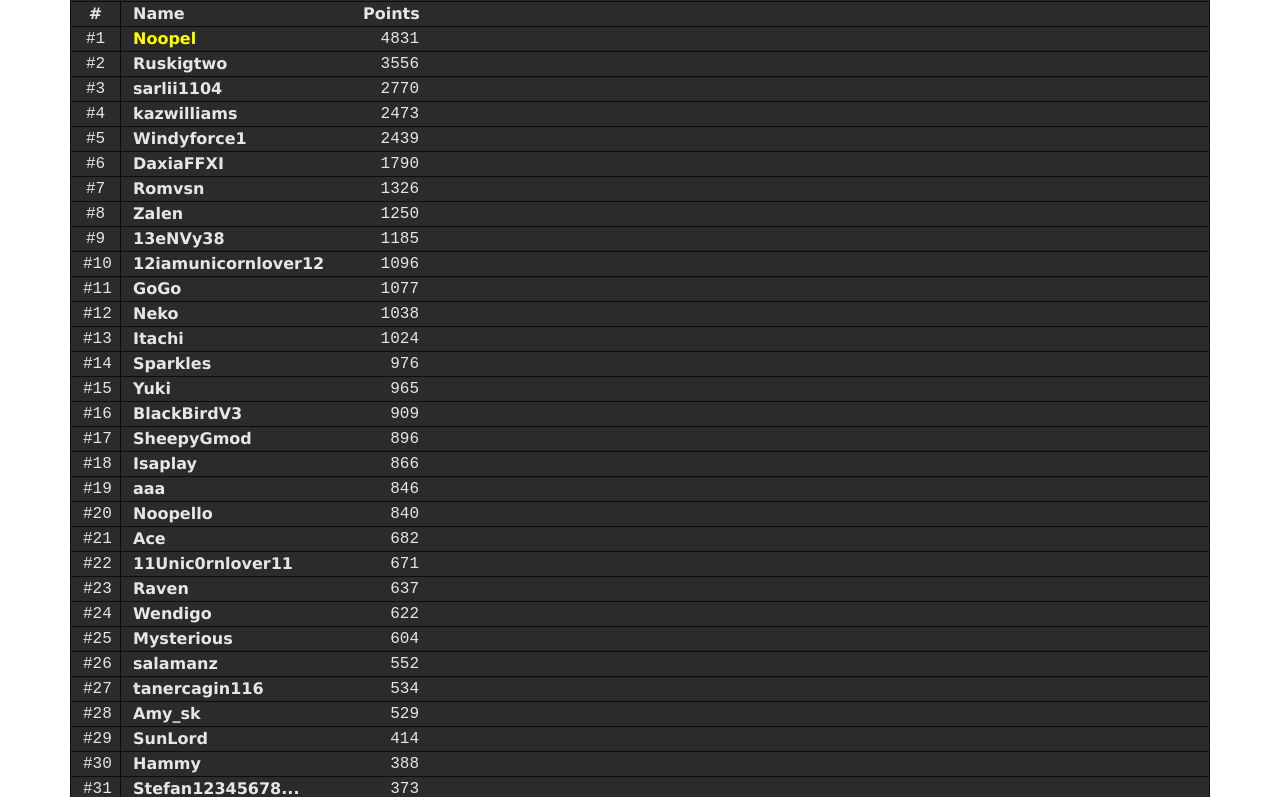
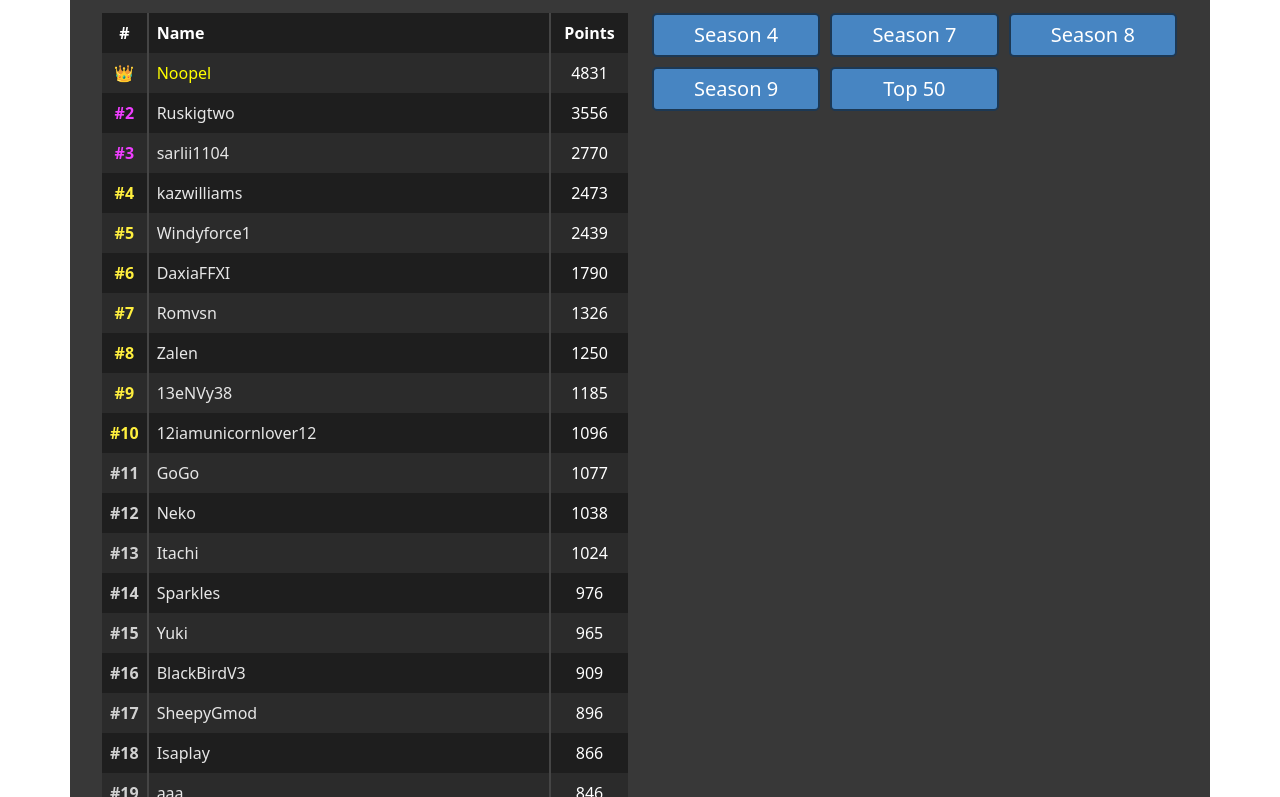
Before and after one commit to Noopel/Venti-Guild-Project, a website built with Vite: page index.html in a window 1280 px wide. Shown: the part 119-916 px from the top of the page. Built offline with nearby package versions, Linux system fonts and the light colour scheme.

Commit message:
Top 50 list

```diff
--- a/index.html
+++ b/index.html
@@ -4,10 +4,35 @@
     <meta charset="UTF-8" />
     <meta name="viewport" content="width=device-width, initial-scale=1.0" />
     <link rel="stylesheet" href="node_modules/bootstrap/dist/css/bootstrap.css">
-    <title>Vite + TS</title>
+    <title>Test</title>
   </head>
   <body>
-    <div id="app"></div>
+    <header></header>
+    <main class="container">
+      <article class="row justify-content-center" id="leaderboardContainer">
+        <section class="col-12 text-center pb-3 text-white">
+          <h2 id="seasonCaption">Currently showing for </h2>
+        </section>
+        <section class="col-6">
+          <table class="table">
+            <thead>
+              <tr>
+                <th class="text-center">#</th>
+                <th>Name</th>
+                <th class="text-center">Points</th>
+              </tr>
+            </thead>
+            <tbody id="playerList">
+
+            </tbody>
+          </table>
+        </section>
+        <section class="col-6" id="seasonList">
+
+        </section>
+      </article>
+    </main>
+    <footer></footer>
     <script type="module" src="/src/main.ts"></script>
   </body>
 </html>
--- a/package.json
+++ b/package.json
@@ -14,6 +14,7 @@
     "vite": "^5.2.0"
   },
   "dependencies": {
-    "bootstrap": "^5.3.3"
+    "bootstrap": "^5.3.3",
+    "gsap": "^3.12.5"
   }
 }
--- a/src/classes/Leaderboard.ts
+++ b/src/classes/Leaderboard.ts
@@ -1,64 +1,38 @@
+import gsap from "gsap";
 import createElement from "../functions/createElement";
 
 class Leaderboard {
   currentSeason: string = "season4";
   playerElements: HTMLElement[] = [];
-  seasonData: seasonData;
+  seasonData: SeasonalData;
+  totalMemberList: { [key: string]: SeasonalPlayerData } = {};
+  top50List: SeasonalPlayerData[] = [];
   static RoleColors = [
-    "rgb(230, 230, 230)",
-    "rgb(0, 0, 255)",
-    "rgb(255, 0, 255)",
-    "rgb(255, 255, 0)",
+    "rgba(230, 230, 230, 1)",
+    "rgba(0, 0, 255, 1)",
+    "rgba(255, 0, 255, 1)",
+    "rgba(255, 255, 0, 1)",
   ];
 
-  constructor(guildData: seasonData) {
+  constructor(guildData: SeasonalData) {
     this.seasonData = guildData;
     let seasonListElem = document.querySelector("#seasonList");
     let playerListElem = document.querySelector("#playerList");
 
-    createElement(
-      {
-        type: "article",
-        id: `playerInit`,
-        class: ["playerRow", "row"],
-        children: [
-          {
-            type: "section",
-            id: "playerRank",
-            class: ["col-auto"],
-            innerText: "#",
-          },
-          {
-            type: "section",
-            id: "playerName",
-            class: ["col-auto"],
-            innerText: "Name",
-          },
-          {
-            type: "section",
-            id: "playerPoints",
-            class: ["playerPoints", "col-auto"],
-            innerText: "Points",
-          },
-        ],
-      },
-      playerListElem
-    ) as HTMLElement;
-
     for (let index = 0; index < 50; index++) {
       let elem = createElement(
         {
-          type: "article",
+          type: "tr",
           id: `playerRow_${index}`,
-          class: ["playerRow", "row"],
+          class: ["playerRow"],
           children: [
             {
-              type: "section",
-              class: ["playerRank", "col-auto"],
-              innerText: `#${index + 1}`,
+              type: "td",
+              class: ["playerRank"],
+              innerText: index == 0 ? "👑" : `#${index + 1}`,
             },
-            { type: "section", class: ["playerName", "col-auto"] },
-            { type: "section", class: ["playerPoints", "col-auto"] },
+            { type: "td", class: ["playerName"] },
+            { type: "td", class: ["playerPoints"] },
           ],
         },
         playerListElem
@@ -66,16 +40,54 @@ class Leaderboard {
       this.playerElements.push(elem);
     }
 
-    for (const [season] of Object.entries(guildData)) {
+    let entries = Object.entries(guildData);
+    let entriesLenght = entries.length;
+    let currentIndex = 0;
+
+    for (const [season, data] of entries) {
       if (!this.currentSeason) {
         this.currentSeason = season;
       }
       let seasonBtn = createElement(
-        { type: "button", id: season, class: ["seasonBtn"], innerText: season },
+        {
+          type: "button",
+          id: season,
+          class: ["seasonBtn"],
+          innerText: "Season " + season.charAt(season.length - 1),
+        },
         seasonListElem
       ) as HTMLButtonElement;
       seasonBtn.addEventListener("click", () => this.changeSeason(season));
+
+      data.forEach((memberData) => {
+        if (!this.totalMemberList.hasOwnProperty(memberData.name)) {
+          this.totalMemberList[memberData.name] = { ...memberData };
+        } else {
+          this.totalMemberList[memberData.name].points += memberData.points;
+          if (entriesLenght - 1 == currentIndex) {
+            this.totalMemberList[memberData.name].role = memberData.role;
+          }
+        }
+      });
+      currentIndex++;
     }
+
+    let seasonBtn = createElement(
+      {
+        type: "button",
+        id: "seasonAll",
+        class: ["seasonBtn"],
+        innerText: "Top 50",
+      },
+      seasonListElem
+    ) as HTMLButtonElement;
+    seasonBtn.addEventListener("click", () => this.changeSeason("Top 50"));
+
+    for (const [key, value] of Object.entries(this.totalMemberList)) {
+      this.top50List.push(value);
+      this.top50List.sort((a, b) => b.points - a.points);
+    }
+    console.log(this.top50List);
 
     this.updateLeaderboard();
   }
@@ -83,6 +95,16 @@ class Leaderboard {
   updateLeaderboard() {
     if (!this.currentSeason) {
       throw Error("SEASON IS NOT SET!!!");
+    }
+
+    let seasonCaption = document.querySelector("#seasonCaption");
+    if (seasonCaption && this.currentSeason != "Top 50") {
+      seasonCaption.innerHTML =
+        "Currently showing for " +
+        "Season " +
+        this.currentSeason.charAt(this.currentSeason.length - 1);
+    } else if (seasonCaption) {
+      seasonCaption.innerHTML = "Currently showing for Top 50";
     }
 
     this.playerElements.forEach((element, index) => {
@@ -100,13 +122,29 @@ class Leaderboard {
         throw Error("ELEMENT IS MISSING");
       }
 
-      let playerData = this.seasonData[this.currentSeason][index];
+      let playerData =
+        this.currentSeason === "Top 50"
+          ? this.top50List[index]
+          : this.seasonData[this.currentSeason][index];
 
       if (playerData) {
         playerNameElem.innerHTML = playerData.name;
+        gsap.fromTo(
+          playerPointsElem,
+          { color: "rgba(255,255,255,0)" },
+          { color: "rgba(255,255,255,1)" }
+        );
         playerPointsElem.innerHTML = String(playerData.points);
-        playerNameElem.style.color =
-          Leaderboard.RoleColors[playerData.role] || Leaderboard.RoleColors[0];
+        gsap.fromTo(
+          playerNameElem,
+          { color: "rgba(0,0,0,0)" },
+          {
+            duration: 0.25,
+            color:
+              Leaderboard.RoleColors[playerData.role] ||
+              Leaderboard.RoleColors[0],
+          }
+        );
       } else {
         playerNameElem.innerHTML = "";
         playerPointsElem.innerHTML = "";
@@ -116,9 +154,10 @@ class Leaderboard {
   }
 
   changeSeason(newSeason: string) {
-    if (this.currentSeason !== newSeason) {
-      this.currentSeason = newSeason;
+    if (this.currentSeason === newSeason) {
+      return;
     }
+    this.currentSeason = newSeason;
     this.updateLeaderboard();
   }
 }
--- a/src/main.ts
+++ b/src/main.ts
@@ -1,16 +1,9 @@
 import './style.scss'
-import wireframe from "../assets/json/wireframe.json"
 import guildData from "../assets/json/ventiGuildSeasonData.json"
-import createElement from './functions/createElement'
 import Leaderboard from './classes/Leaderboard'
-
 
 /*Self-invoked function*/
 (()=>{
-    wireframe.html.forEach((elemInfo: ElementInfo)=>{
-        createElement(elemInfo, document.body)
-    })
-
     new Leaderboard(guildData);
 
 })()
--- a/src/style.scss
+++ b/src/style.scss
@@ -1,10 +1,12 @@
-$steel-blue: #4785C2ff;
+$steel-blue: #4785c2ff;
 $gold-metallic: rgb(255, 213, 60);
 $flax: rgb(255, 237, 137);
 $ivory: rgb(211, 206, 159);
-$smoky-black: #120B08ff;
+$smoky-black: #120b08ff;
 
 $bordervalues: 1px rgb(12, 12, 12) solid;
+
+$basicdark: rgb(43, 43, 43);
 
 body {
   background-color: white;
@@ -22,99 +24,110 @@ main {
 }
 
 footer {
-    min-height: 50px;
   background-color: $flax;
 }
 
 #leaderboardContainer {
-    background-color: rgb(43, 43, 43);
+  padding: 20px;
+  background-color: lighten($basicdark, 5%);
 
-    & #seasonList {
-        display: flex;
-        align-items: center;
-        justify-content: center;
-        gap: 5px;
-        padding: 20px;
-
-        & button {
-            border-radius: 5px;
-            border: 2px darken(steelblue, 40%) solid;
-            background-color: steelblue;
-            min-width: 100px;
+  caption {
+    color: white;
   }
 
+  tr {
+    & td,
+    th {
+      background-color: $basicdark;
+
+      color: white;
+      border-bottom: none;
+
+      &:first-child {
+        border-right: 2px lighten($basicdark, 10%) solid;
       }
 
-    & #playerList {
-
-        & .playerRow {
-
-            border-bottom: $bordervalues;
-            border-left: $bordervalues;
-            border-right: $bordervalues;
-
-            & :first-child {
-                border-right: $bordervalues;
+      &:last-child {
+        border-left: 2px lighten($basicdark, 10%) solid;
+      }
     }
 
-            &:first-child {
-                border-top: $bordervalues;
+    &:nth-child(-n+40) {
+      & th, td {
+        &.playerRank:first-child {
+          color: rgb(255, 168, 62);
+          font-weight: bold;
+        }
+      }
     }
 
-            & #playerPoints, #playerName, #playerRank {
-                color: rgb(230, 230, 230);
-                font-weight: bold;
-                font-family: 'Lucida Sans', 'Lucida Sans Regular', 'Lucida Grande', 'Lucida Sans Unicode', Geneva, Verdana, sans-serif;
+    &:nth-child(-n+25) {
+      & th, td {
+        &.playerRank:first-child {
+          color: rgb(209, 209, 209);
+        }
+      }
     }
 
-            & #playerRank {
-                width: 50px;
-                text-align: center;
+    &:nth-child(-n+10) {
+      & th, td {
+        &.playerRank:first-child {
+          color: rgb(255, 239, 62);
+        }
+      }
     }
 
-            & #playerPoints {
-                min-width: 80px;
+    &:nth-child(-n+3) {
+      & th, td {
+        &.playerRank:first-child {
+          color: rgb(239, 62, 255);
+        }
+      }
     }
 
-            & #playerName {
-                min-width: 230px;
-            }
-
-            & .playerPoints {
-                text-align: end;
-                color: rgb(230, 230, 230);
-
-                font-family: monospace;
-                min-width: 80px;
-            }
-
-            & .playerRank {
-                text-align: center;
-                color: rgb(230, 230, 230);
-
-                font-family: monospace;
-                width: 50px
-            }
-
-            & .playerName {
-                font-family: 'Lucida Sans', 'Lucida Sans Regular', 'Lucida Grande', 'Lucida Sans Unicode', Geneva, Verdana, sans-serif;
-                font-weight: bold;
-                min-width: 230px;
+    &:nth-child(even),
+    &:only-child {
+      & td,
+      th {
+        background-color: darken($basicdark, 5%);
       }
     }
   }
 }
 
-
-
-.playerRow {
-
+.playerRank {
+  text-align: center;
+  width: 5%;
 }
 
 .playerName {
-
+  width: 80%;
 }
 
 .playerPoints {
+  width: 15%;
+  text-align: center;
+}
 
+#seasonList {
+  display: flex;
+  flex-direction: row;
+  flex-wrap: wrap;
+  justify-content: baseline;
+  align-items: baseline;
+  gap: 10px;
+  height: 35px;
 }
+
+.seasonBtn {
+  padding: 5px;
+  background-color: $steel-blue;
+  border: 2px darken($steel-blue, 30%) solid;
+  border-radius: 5px;
+
+  width: 32%;
+  min-width: 100px;
+  font-size: 20px;
+
+  color: white;
+}
```
Also changed, not shown: src/types/types.d.ts (+2 -9 lines), 1 other file. Lines whose indentation alone changed are shown as unchanged.
